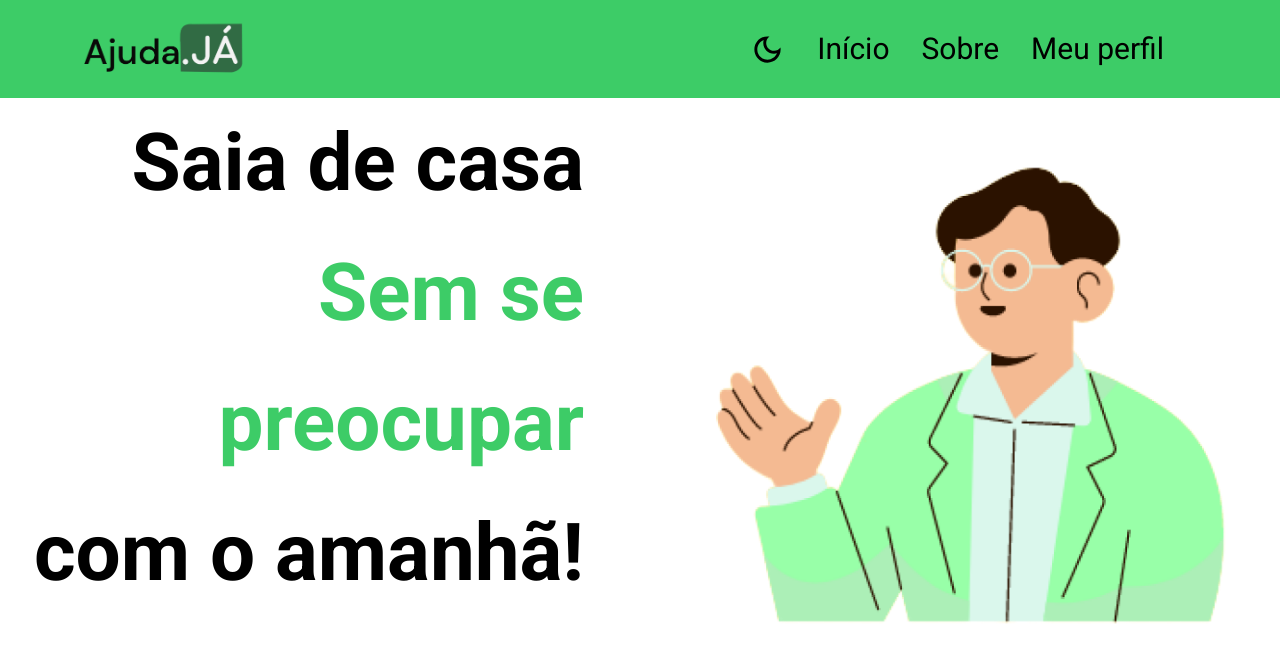
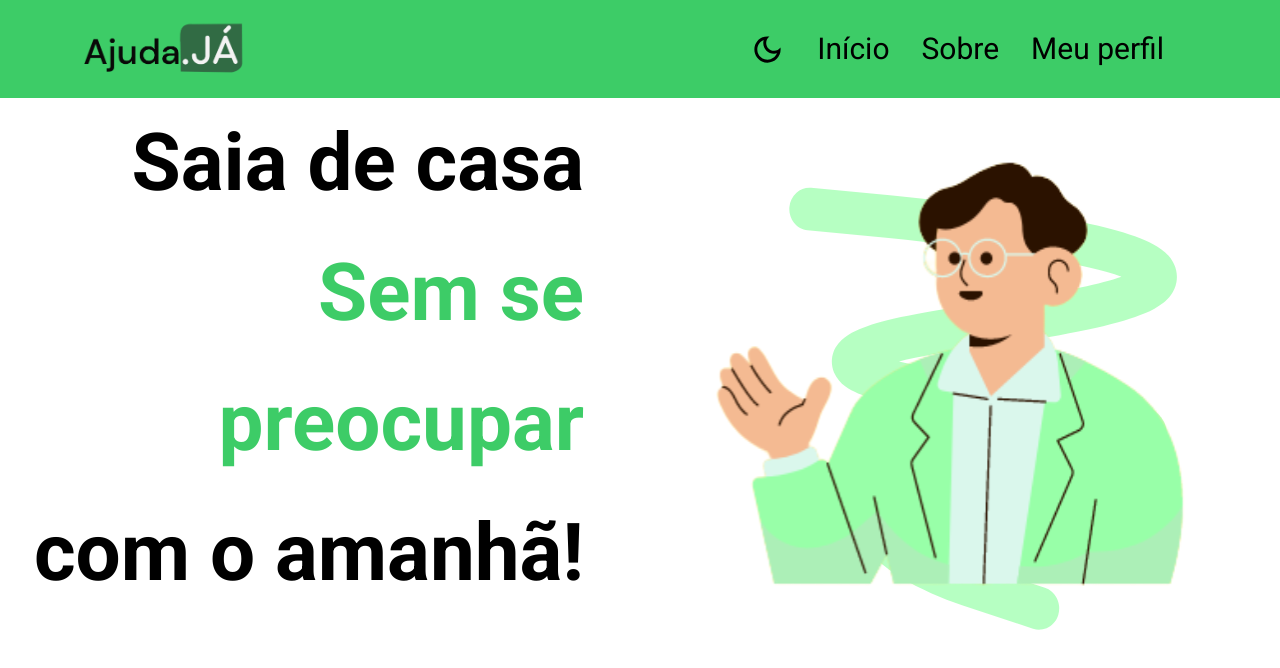
Before and after one commit to PedroVenchiarutti/ajudaJa-Project, a React (Vite) app: page /home in a window 1280 px wide. Shown: the top 668 px of the page. Built offline with nearby package versions, Linux system fonts and the light colour scheme.

Commit message:
fix first session img

```diff
--- a/src/Pages/Homepages/Homepage.jsx
+++ b/src/Pages/Homepages/Homepage.jsx
@@ -15,7 +15,7 @@ function teste() {
       <h1  className=' pr-[120px] text-right font-secondary md:text-[80px] leading-relaxed text-[70px] font-bold'>Saia de casa<h1   className='text-firstSessionFontColor'>Sem se</h1  ><h1    className='text-firstSessionFontColor flex-row'> preocupar</h1 >com o amanhã!</h1 >
     </div>
     <div className='max-w-xl '>
-      <img className='w-[629px] h-[671px] pr-7' src="public/images/image-firs-seasson.png" alt="" />
+      <img className='pb-12 w-[629px] h-[671px] pr-7' src="public/images/img-header.svg" alt="" />
     </div>
     </div>
     </div>
```
Also changed, not shown: public/images/img-header.svg (added).
